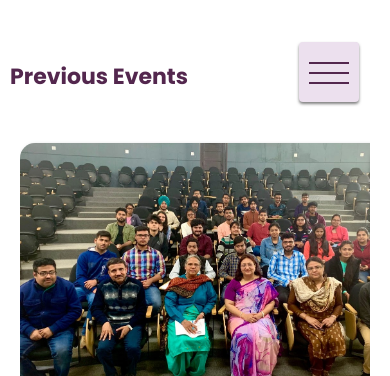
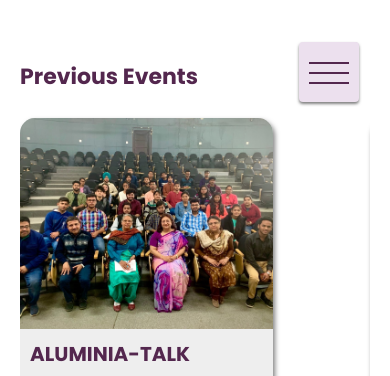
Before and after one commit to Ramandeep9898/iet-website, a website: page events.html in a window 390 px wide. Shown: the top 376 px of the page. Drawn offline with nearby package versions, Linux system fonts and the light colour scheme.

Commit message:
event page media queries

```diff
--- a/events.html
+++ b/events.html
@@ -67,8 +67,8 @@
     </nav>
     </div>
 
-    <section class="section-previousE">
-      <h1 class="abt__HL">Previous Events</h1>
+    <section class="section-previousE" id="sect-pervi">
+      <h1 class="abt__HL pad10">Previous Events</h1>
 
 
       <div class=" glider-contain multiple">
@@ -180,69 +180,13 @@
         <div  class="crline">
           <h5 class="yo">© <a class="atagcr" href="#">IET</a> All Rights Reserved | Build By <a class="crline__atag" href="https://www.linkedin.com/in/ramandeep-kaur-0090a8192/">Ramandeep:></a></h5>
         </div>
-        <a href="#particles-js">
+        <a href="#sect-pervi">
           <div class="heading__scroll-btn2"></div>
 
         </a>
 
 
-      <!-- <div class="footer__img">
-        <div class="list">
-          <div class="list__heading">
-            <ui>
-              <li class="follow-us">Important links</li>
-              <li class="follow-us margin">follow Us :</li>
-            </ui>
-          </div>
-          <ul class="list__box">
-            <li>
-              <a href="#" class="list__box--link pad0">Home |</a>
-            </li>
-            <li>
-              <a href="#" class="list__box--link">Events |</a>
-            </li>
-            <li>
-              <a href="#" class="list__box--link">Gallery |</a>
-            </li>
-            <li>
-              <a href="#" class="list__box--link">Team |</a>
-            </li>
-            <li>
-              <a href="#" class="list__box--link">Annoucements </a>
-            </li>
-
-            <li>
-              <a href="#" class="list__box--link"
-                ><img class="logo" src="logo/facebook-logo.png" alt=""
-              /></a>
-            </li>
-
-            <li>
-              <a href="#" class="list__box--link"
-                ><img class="logo-I" src="logo/instagram-brands.png" alt=""
-              /></a>
-            </li>
-
-            <li>
-              <a href="#" class="list__box--link"
-                ><img class="logo-t" src="logo/icons8-twitter.png" alt=""
-              /></a>
-            </li>
-            <li>
-              <a href="#" class="list__box--link"
-                ><img class="logo-gM" src="logo/icons8-gmail.png" alt=""
-              /></a>
-            </li>
-          </ul>
-          <div class="crline">
-            <h5>
-              BUILT FROM SCRATCH BY
-              <a class="crline__link" href=""> RamandeeP:></a>
-            </h5>
-          </div>
-        </div>
-      </div> -->
-    </footer>
+      </footer>
 
     <div class="popup" id="popup">
       <div class="popup__content">
--- a/glider.js
+++ b/glider.js
@@ -24,7 +24,7 @@ new Glider(document.querySelector(".glider"), {
       // screens greater than >= 1024px
       breakpoint: 1024,
       settings: {
-        slidesToShow: 2,
+        slidesToShow: 1.5,
         slidesToScroll: 2,
         itemWidth: 150,
         duration: 0.25,
--- a/sass/components/popup.scss
+++ b/sass/components/popup.scss
@@ -8,32 +8,26 @@
   z-index: 9999;
   opacity: 1;
   visibility: hidden;
-  //   transition: all 0.3s;
-
-  //   @supports (-webkit-backdrop-filter: blur(10px)) or
-  //     (backdrop-filter: blur(10px)) {
-  //     -webkit-backdrop-filter: blur(10px);
-  //     backdrop-filter: blur(10px);
-  //     background-color: rgba($color-black, 0.3);
-  //   }
 
   &__content {
-    // @include absCenter;
-
     width: 75%;
     background-color: $color-white;
     box-shadow: 0 2rem 4rem rgba($color-purple, 0.2);
     border-radius: 3px;
     display: table;
-    // overflow: hidden;
-    // opacity: 0;
     transform: translate(17%, 35%);
     transition: all 0.5s 0.2s;
+    @include respond(phone) {
+      transform: translate(17%, 10%);
+    }
   }
   &__contentp {
     color: $color-purple;
     font-size: 24px;
     padding: 20px;
+    @include respond(phone) {
+      font-size: 14px;
+    }
   }
 
   &:target {
@@ -44,6 +38,9 @@
   &:target &__content {
     opacity: 1;
     transform: translate(17%, 35%) scale(1);
+    @include respond(phone) {
+      transform: translate(17%, 10%);
+    }
   }
 
   &__close {
@@ -58,97 +55,15 @@
       display: inline-block;
       transition: all 0.2s;
       line-height: 1;
+      @include respond(phone) {
+        top: 0.5rem;
+        right: 0.5rem;
+        font-size: 2rem;
+      }
     }
 
     &:hover {
       color: rgb(179, 179, 179);
     }
   }
-  //  &:target &__content {
-  //     opacity: 1;
-  //     transform: translate(-50%, -50%) scale(1);
-  //   }
-
-  //   &__close {
-  //     &:link,
-  //     &:visited {
-  //       color: $color-grey-dark;
-  //       position: absolute;
-  //       top: 2.5rem;
-  //       right: 2.5rem;
-  //       font-size: 3rem;
-  //       text-decoration: none;
-  //       display: inline-block;
-  //       transition: all 0.2s;
-  //       line-height: 1;
-  //     }
-
-  //     &:hover {
-  //       color: $color-primary;
-  //     }
-  //   }
-  //   &__left {
-  //     width: 33.333333%;
-  //     display: table-cell;
-  //   }
-
-  //   &__right {
-  //     width: 66.6666667%;
-  //     display: table-cell;
-  //     vertical-align: middle;
-  //     padding: 3rem 5rem;
-  //   }
-
-  //   &__img {
-  //     display: block;
-  //     width: 100%;
-  //   }
-
-  //   &__text {
-  //     font-size: 1.4rem;
-  //     margin-bottom: 4rem;
-
-  //     -moz-column-count: 2;
-  //     -moz-column-gap: 4rem; //1em = 14px;
-  //     -moz-column-rule: 1px solid $color-grey-light-2;
-
-  //     column-count: 2;
-  //     column-gap: 4rem; //1em = 14px;
-  //     column-rule: 1px solid $color-grey-light-2;
-
-  //     -moz-hyphens: auto;
-  //     -ms-hyphens: auto;
-  //     -webkit-hyphens: auto;
-  //     hyphens: auto;
-  //   }
-
-  //   //Open states
-  //   &:target {
-  //     opacity: 1;
-  //     visibility: visible;
-  //   }
-
-  //   &:target &__content {
-  //     opacity: 1;
-  //     transform: translate(-50%, -50%) scale(1);
-  //   }
-
-  //   &__close {
-  //     &:link,
-  //     &:visited {
-  //       color: $color-grey-dark;
-  //       position: absolute;
-  //       top: 2.5rem;
-  //       right: 2.5rem;
-  //       font-size: 3rem;
-  //       text-decoration: none;
-  //       display: inline-block;
-  //       transition: all 0.2s;
-  //       line-height: 1;
-  //     }
-
-  //     &:hover {
-  //       color: $color-primary;
-  //     }
-  //   }
 }
--- a/sass/components/recent.scss
+++ b/sass/components/recent.scss
@@ -7,17 +7,27 @@
   box-shadow: 2px 3px 5px rgba($color: #000000, $alpha: 0.5);
   margin-top: 50px;
   margin-bottom: 50px;
+  @include respond(phone) {
+    height: 354px;
+    width: 253px;
+    margin-top: 25px;
+    margin-bottom: 25px;
+  }
 
   &__img {
     height: 250px;
     width: 400px;
     // border: 2px solid yellowgreen;
     background-image: url(../../images/p-event1.jpg);
-    background-size: 100%;
+    background-size: cover;
     background-repeat: no-repeat;
     background-position: center;
     border-top-left-radius: 15px;
     border-top-right-radius: 15px;
+    @include respond(phone) {
+      height: 211px;
+      width: 253px;
+    }
   }
   &__heading {
     font-size: 30px;
@@ -26,6 +36,9 @@
     text-transform: uppercase;
     font-family: "Poppins", sans-serif;
     margin: 10px;
+    @include respond(phone) {
+      font-size: 20px;
+    }
   }
   &__about {
     margin: 10px;
@@ -33,6 +46,9 @@
     color: #031933;
     font-size: 16px;
     font-weight: 550;
+    @include respond(phone) {
+      font-size: 11px;
+    }
   }
 }
 .button {
--- a/sass/pages/home.scss
+++ b/sass/pages/home.scss
@@ -76,7 +76,9 @@
   padding: 120px 200px;
   // border: 2px solid red;
   margin: 0 auto;
-
+  @include respond(tab-land) {
+    padding: 120px 120px;
+  }
   @include respond(tab-port) {
     padding: 100px 50px;
   }
```
Also changed, not shown: css/style.css.
